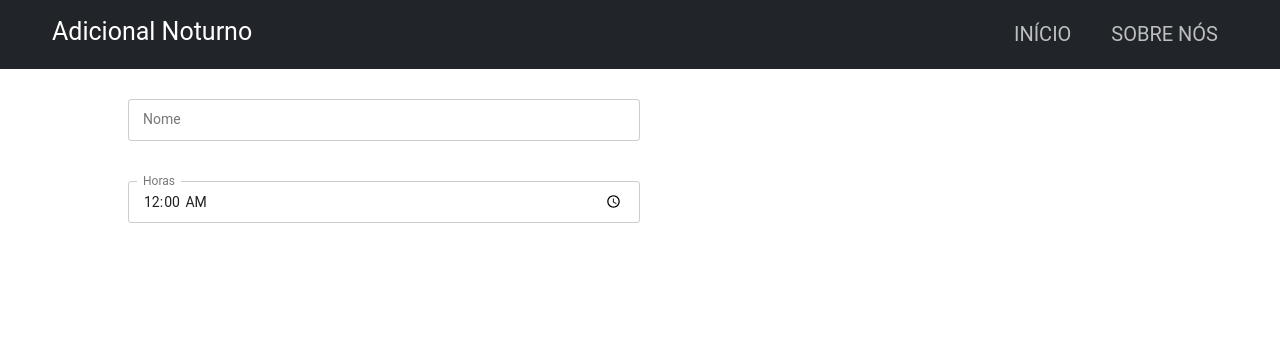
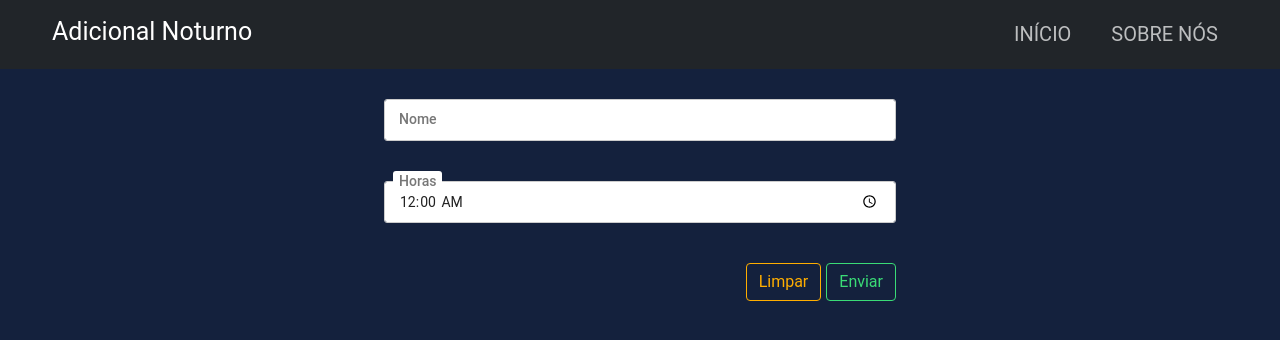
Before and after one commit to GustavoDeVito/Additional-Night, a Vue app in the folder project-v2/: page /calculator in a window 1280 px wide. Shown: the top 340 px of the page. Built offline with nearby package versions, Linux system fonts and the light colour scheme.

Commit message:
updating form in calculator screen

```diff
--- a/project-v2/src/assets/css/base/_calculatorScreen.scss
+++ b/project-v2/src/assets/css/base/_calculatorScreen.scss
@@ -1,20 +1,39 @@
 .label-before {
 	line-height: 20px;
-	font-size: 12px;
 	top: -10px;
 	background: #fff;
+    border-radius: 3px;
 	padding: 0 6px;
 	left: 9px;
 }
 
 div.calculator {
+    &::before {
+        content: '';
+        position: absolute;
+        top: 0;
+        left: 0;
+        right: 0;
+        bottom: 0;
+        background-color: #14213d;
+        background-size: cover;
+        background-position: top center;
+        z-index: -1;
+    }
+
+    display: flex;
+    align-items: center;
+    justify-content: center;
+    flex-direction: row;
+
     .form {
         width: 40%;
-        margin: 30px 10%;
+        margin: 30px;
 
         .field {
             position: relative;
             margin-bottom: 15px;
+
             label::before {
                 content: attr(title);
                 position: absolute;
@@ -22,9 +41,11 @@ div.calculator {
                 left: 15px;
                 line-height: 40px;
                 font-size: 14px;
+                font-weight: 500;
                 color: #777;
                 transition: 300ms all;
             }
+
             input {
                 width: 100%;
                 line-height: 40px;
@@ -34,19 +55,59 @@ div.calculator {
                 color: #222;
                 border: 1px solid #ccc;
                 border-radius: 3px;
+
                 &:focus {
                     outline: 0;
-                    border-color: blue;
+                    border-color: #ccc;
+                    box-shadow: 0px 0px 0px 4px rgba(255, 255, 255, .3);
                 }
+
                 &:valid + label::before {
                     @extend .label-before;
                     content: attr(title);
                 }
+
                 &:focus + label::before {
                     @extend .label-before;
-                    color: blue;
+                    color: #632565;
                 }
             }
         }
+
+        button.btn {
+            float: right;
+            margin-left: 5px;
+        }
+
+        button.btn-clear {
+            background-color: transparent;
+            border: 1px solid #ffae00;
+            color: #ffae00;
+        }
+
+        button.btn-clear:hover {
+            background-color: #ffae00;
+            color: #fff;
+        }
+
+        button.btn-clear:focus {
+            box-shadow: 0px 0px 0px 4px rgba(255, 174, 0, .3);
+        }
+
+        button.btn-submit {
+            background-color: transparent;
+            border: 1px solid #3adb76;
+            color: #3adb76;
+        }
+
+        button.btn-submit:hover {
+            background-color: #3adb76;
+            color: #fff;
+        }
+
+        button.btn-submit:focus {
+            box-shadow: 0px 0px 0px 4px rgba(58, 219, 118, .3);
+        }
+
     }
 }
--- a/project-v2/src/assets/css/main.css
+++ b/project-v2/src/assets/css/main.css
@@ -155,16 +155,45 @@ div.home div.content div.explorer button {
 
 .label-before, div.calculator .form .field input:valid + label::before, div.calculator .form .field input:focus + label::before {
   line-height: 20px;
-  font-size: 12px;
   top: -10px;
   background: #fff;
+  border-radius: 3px;
   padding: 0 6px;
   left: 9px;
 }
 
+div.calculator {
+  display: -webkit-box;
+  display: -ms-flexbox;
+  display: flex;
+  -webkit-box-align: center;
+      -ms-flex-align: center;
+          align-items: center;
+  -webkit-box-pack: center;
+      -ms-flex-pack: center;
+          justify-content: center;
+  -webkit-box-orient: horizontal;
+  -webkit-box-direction: normal;
+      -ms-flex-direction: row;
+          flex-direction: row;
+}
+
+div.calculator::before {
+  content: '';
+  position: absolute;
+  top: 0;
+  left: 0;
+  right: 0;
+  bottom: 0;
+  background-color: #14213d;
+  background-size: cover;
+  background-position: top center;
+  z-index: -1;
+}
+
 div.calculator .form {
   width: 40%;
-  margin: 30px 10%;
+  margin: 30px;
 }
 
 div.calculator .form .field {
@@ -179,6 +208,7 @@ div.calculator .form .field label::before {
   left: 15px;
   line-height: 40px;
   font-size: 14px;
+  font-weight: 500;
   color: #777;
   -webkit-transition: 300ms all;
   transition: 300ms all;
@@ -198,7 +228,9 @@ div.calculator .form .field input {
 
 div.calculator .form .field input:focus {
   outline: 0;
-  border-color: blue;
+  border-color: #ccc;
+  -webkit-box-shadow: 0px 0px 0px 4px rgba(255, 255, 255, 0.3);
+          box-shadow: 0px 0px 0px 4px rgba(255, 255, 255, 0.3);
 }
 
 div.calculator .form .field input:valid + label::before {
@@ -206,6 +238,43 @@ div.calculator .form .field input:valid + label::before {
 }
 
 div.calculator .form .field input:focus + label::before {
-  color: blue;
+  color: #632565;
+}
+
+div.calculator .form button.btn {
+  float: right;
+  margin-left: 5px;
+}
+
+div.calculator .form button.btn-clear {
+  background-color: transparent;
+  border: 1px solid #ffae00;
+  color: #ffae00;
+}
+
+div.calculator .form button.btn-clear:hover {
+  background-color: #ffae00;
+  color: #fff;
+}
+
+div.calculator .form button.btn-clear:focus {
+  -webkit-box-shadow: 0px 0px 0px 4px rgba(255, 174, 0, 0.3);
+          box-shadow: 0px 0px 0px 4px rgba(255, 174, 0, 0.3);
+}
+
+div.calculator .form button.btn-submit {
+  background-color: transparent;
+  border: 1px solid #3adb76;
+  color: #3adb76;
+}
+
+div.calculator .form button.btn-submit:hover {
+  background-color: #3adb76;
+  color: #fff;
+}
+
+div.calculator .form button.btn-submit:focus {
+  -webkit-box-shadow: 0px 0px 0px 4px rgba(58, 219, 118, 0.3);
+          box-shadow: 0px 0px 0px 4px rgba(58, 219, 118, 0.3);
 }
 /*# sourceMappingURL=main.css.map */
--- a/project-v2/src/components/views/Calculator.vue
+++ b/project-v2/src/components/views/Calculator.vue
@@ -1,5 +1,6 @@
 <template>
   <div class="calculator">
+
     <div class="form">
       <div class="mb-3 field">
         <input
@@ -23,7 +24,17 @@
         />
         <label for="time" title="Horas"></label>
       </div>
+      <div>
+        <button type="button" class="btn btn-submit">Enviar</button>
+        <button type="button" class="btn btn-clear">Limpar</button>
+      </div>
     </div>
+
+    <div class="table-calc">
+
+    </div>
+
+    <div class="table-result"></div>
   </div>
 </template>
 
```
Also changed, not shown: 1 other file (tests, documents, lock files or other folders). Lines whose indentation alone changed are shown as unchanged.
